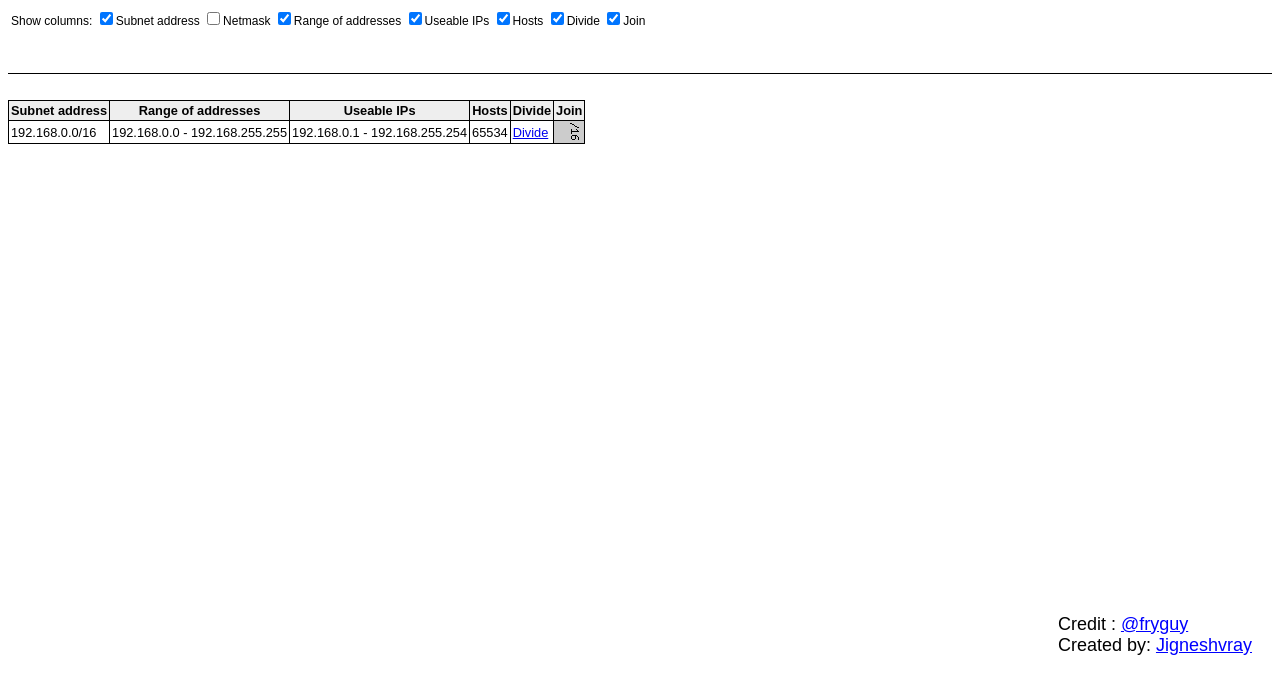
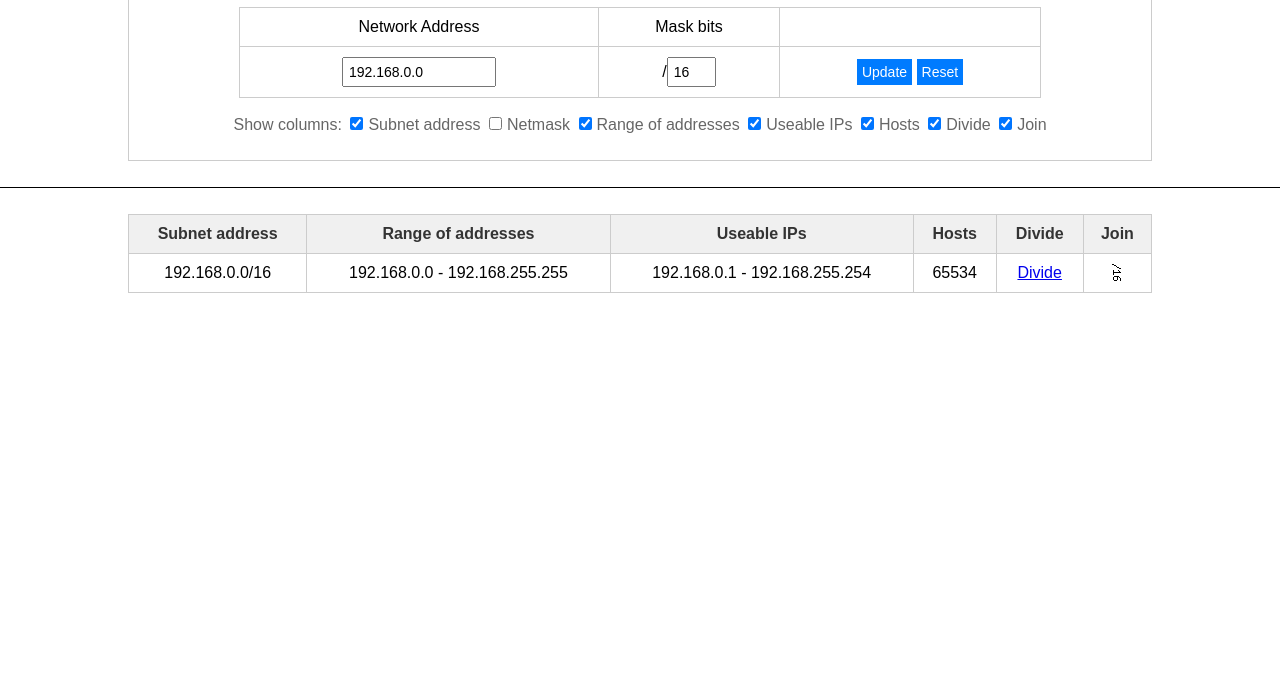
Before and after one commit to jigneshvray/subnet-calculator, a plain HTML site: page index.html in a window 1280 px wide. Shown: the part 120-800 px from the top of the page. Drawn offline with Linux system fonts and the light colour scheme.

Commit message:
Updated UI for better look
Updated on the 18-April-2024 updated CSS for better look

```diff
--- a/index.html
+++ b/index.html
@@ -478,76 +478,69 @@ function toggleColumn(cb)
 
 <style type="text/css">
 
-H1		{
-  font-family: Arial, Verdana, sans-serif;
-  font-size: 18pt;
+body {
+            font-family: Arial, sans-serif;
+            margin: 0;
+            padding: 0;
         }
-
-BODY		{
-  font-family: Arial, Verdana, sans-serif;
+        h1 {
+            text-align: center;
+            margin-top: 20px;
+            color: #333;
         }
-
-P		{
-  font-family: Arial, Verdana, sans-serif;
-  font-size: 75%;
+        p {
+            text-align: center;
+            font-size: 16px;
+            color: #666;
         }
-
-.label {
-  font-family: Arial, Verdana, sans-serif;
-  font-size: 60%;
+        form {
+            text-align: center;
+            margin-top: 20px;
         }
-
-.calc {
-  font-family: Arial, Verdana, sans-serif;
-  font-size: 80%;
+        table {
+            margin: 0 auto;
             border-collapse: collapse;
+            width: 80%;
+            border: 1px solid #ccc;
         }
-
-.calc td, .calc th {
- border: 1px solid black;
+        th, td {
+            border: 1px solid #ccc;
+            padding: 10px;
+            text-align: center;
         }
-
-.calc thead {
-  font-weight: bold;
-  background-color: #eeeeee;
+        th {
+            background-color: #f0f0f0;
+            color: #333;
         }
-
-.disabledAction {
- color: #dddddd;
+        input[type="text"], input[type="submit"], input[type="button"], input[type="checkbox"] {
+            padding: 5px;
+            font-size: 14px;
         }
-
-.maskSpan {
-  background-color: #cccccc;
-  text-align: right;
+        input[type="submit"], input[type="button"] {
+            cursor: pointer;
+            background-color: #007bff;
+            color: #fff;
+            border: none;
         }
-.maskSpanJoinable {
-  background-color: #cccccc;
-  text-align: right;
- cursor: pointer;
-}
-
-.maskSpanRotate {
- filter:progid:DXImageTransform.Microsoft.BasicImage(rotation=1);
- background-color:green;
+        input[type="checkbox"] {
+            margin-right: 5px;
         }
         .footer {
             position: fixed;
-        right: 18px;
-        bottom: 14px;
+            bottom: 0;
+            width: 100%;
+            background-color: #f0f0f0;
             padding: 10px;
-        font-size: 18px;
-        text-align: right;
-        color: black;
-        text-align: justify;
-
+            text-align: center;
+            font-size: 14px;
+            color: #333;
         }
-
+        .footer a {
+            color: #007bff;
+            text-decoration: none;
+        }
         .footer a:hover {
             text-decoration: underline;
-      }
-
-      .footer a {
-        color: blue;
         }
 </style>
 </head>
@@ -618,10 +611,6 @@ P		{
 </tr-->
 </tbody>
 </table>
-<div class="footer">
-  	Credit :    <a href="https://fryguy.net/" target="_blank">@fryguy</a><br>
-    Created by: <a href="https://www.linkedin.com/in/jigneshvray/" target="_blank">Jigneshvray</a>
-</div>
 
 </body>
 </html>
```
Lines whose indentation alone changed are shown as unchanged.
